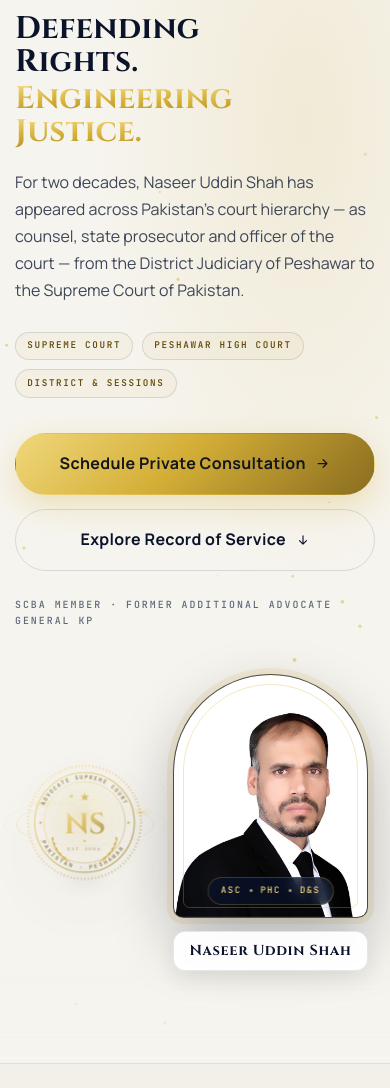
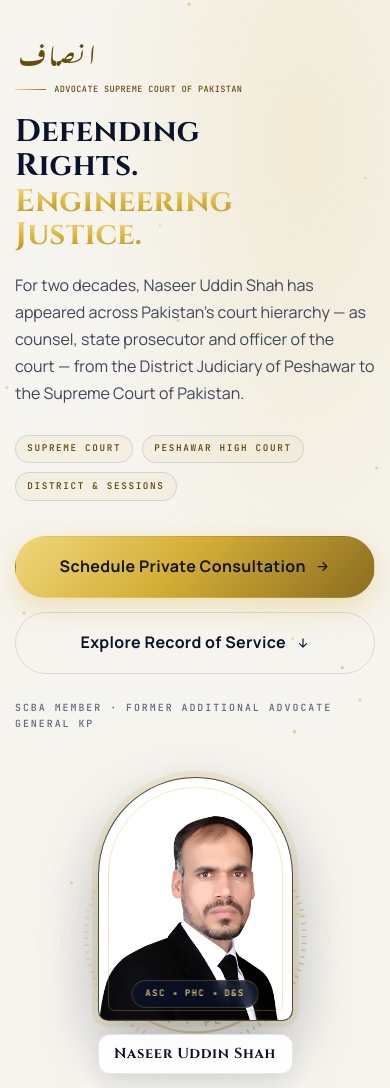
Before and after one commit to AmjidOfficial/Advocate.Naseeruddinshah, a plain HTML site: page index.html in a window 390 px wide. Shown: the part 80-1168 px from the top of the page. Drawn offline with Linux system fonts and the light colour scheme; a web font is replaced by a local one.

Commit message:
Production release: Refactored UI header/hero, dark/light theme, and Vercel setup

```diff
--- a/CSS/responsive-hardening.css
+++ b/CSS/responsive-hardening.css
@@ -27,7 +27,7 @@
   h3 { overflow-wrap: anywhere; }
   p, li, address, .muted, .section-copy { overflow-wrap: anywhere; }
   .hero, .hero-inner, .hero-content, .hero-grid { min-width: 0; }
-  .hero { padding-top: clamp(2rem, 8vw, 4rem); }
+  .hero { padding-top: calc(var(--nav-h) + clamp(2.75rem, 9vw, 4rem)); }
   .hero-grid { grid-template-columns: minmax(0, 1fr) !important; }
   .hero-content, .hero-copy, .hero-text { width: 100%; max-width: 100%; }
   .hero-portrait, .portrait-wrap, .hero-visual { max-width: min(78vw, 340px); margin-inline: auto; }
--- a/CSS/style.css
+++ b/CSS/style.css
@@ -45,7 +45,7 @@
   --font-display: "Cinzel", "Cinzel FB", Georgia, serif;
   --font-body:    "Manrope", "Manrope FB", "Segoe UI", system-ui, sans-serif;
   --font-mono:    "JetBrains Mono", "Courier New", monospace;
-  --font-urdu:    "Noto Nastaliq Urdu", "Urdu Typesetting", serif;
+  --font-urdu:    "Noto Nastaliq Urdu", "Noto Naskh Arabic", "Arabic Typesetting", "Urdu Typesetting", "Segoe UI", Tahoma, serif;
 
   /* Motion */
   --ease-out:   cubic-bezier(.22, 1, .36, 1);
@@ -734,7 +734,7 @@
 
 .hero-eyebrow .urdu {
   font-size: 1.35rem;
-  line-height: 1;
+  line-height: 1.75;
   color: var(--gold-ink);
 }
 .hero-eyebrow .mono { font-size: .68rem; }
@@ -1087,6 +1087,12 @@
   border-block: 1px solid var(--line-soft);
 }
 [data-theme="dark"] .section-alt { background: rgba(11, 19, 43, .38); }
+#advocate {
+  background-image: url("../assets/img/seal-watermark.svg");
+  background-repeat: no-repeat;
+  background-position: right clamp(1rem, 8vw, 7rem) center;
+  background-size: clamp(12rem, 34vw, 24rem);
+}
 
 .section-head { margin-bottom: clamp(2.2rem, 5vw, 3.6rem); max-width: 720px; }
 .section-title {
@@ -1208,6 +1214,7 @@
 .g-item figcaption {
   position: absolute;
   inset: auto 0 0;
+  z-index: 2;
   padding: 1.6rem .9rem .75rem;
   font-size: .68rem;
   letter-spacing: .05em;
@@ -1451,6 +1458,7 @@
 }
 [data-theme="dark"] .tl-card { background: linear-gradient(160deg, var(--surface-2), var(--surface)); }
 [data-theme="light"] .tl-card { background: #FFFFFF; border-color: var(--line); }
+[data-theme="dark"] .tl-card { background-image: url("../assets/img/seal-watermark.svg"), linear-gradient(160deg, var(--surface-2), var(--surface)); }
 .tl-item:hover .tl-card { transform: translateY(-4px); border-color: var(--gold); }
 
 .tl-when {
@@ -2090,6 +2098,37 @@
 
 @media (max-width: 760px) {
   :root { --header-height: 68px; }
+  .hero .hero-eyebrow {
+    display: grid;
+    grid-template-columns: auto minmax(0, 1fr);
+    align-items: center;
+    column-gap: .65rem;
+    row-gap: .35rem;
+    max-width: 100%;
+  }
+  .hero .hero-eyebrow .urdu {
+    grid-column: 1 / -1;
+    grid-row: 1;
+    justify-self: start;
+    padding: .15rem .25rem .3rem;
+    margin-bottom: .1rem;
+    font-size: 1.45rem;
+    line-height: 1.75;
+  }
+  .hero .hero-eyebrow .eyebrow-rule {
+    grid-column: 1;
+    grid-row: 2;
+    width: clamp(1.5rem, 8vw, 2.5rem);
+  }
+  .hero .hero-eyebrow .mono {
+    grid-column: 2;
+    grid-row: 2;
+    min-width: 0;
+    font-size: clamp(.52rem, 2.35vw, .66rem);
+    letter-spacing: clamp(.06em, .35vw, .12em);
+    line-height: 1.55;
+    text-wrap: balance;
+  }
   body { font-size: 1rem; }
   .nav-shell { padding-inline: max(.75rem, env(safe-area-inset-left)); }
   .nav { min-height: 60px; }
@@ -2128,22 +2167,25 @@
   .hero-stage {
     min-height: 0;
     display: grid;
-    grid-template-columns: minmax(0, .8fr) minmax(0, 1.2fr);
-    justify-items: stretch;
+    grid-template-columns: minmax(0, 1fr);
+    justify-items: center;
     margin-top: .5rem;
     padding-block: 1.25rem;
   }
   .seal-stage {
+    position: absolute;
+    inset: 50% auto auto 50%;
     grid-column: 1;
     grid-row: 1;
-    width: min(100%, clamp(96px, 30vw, 120px));
-    margin: 0 auto;
-    opacity: .72;
+    width: clamp(180px, 58vw, 250px);
+    margin: 0;
+    opacity: .42;
+    transform: translate(-50%, -50%);
     pointer-events: none;
   }
   .portrait-arch {
     position: relative;
-    grid-column: 2;
+    grid-column: 1;
     grid-row: 1;
     z-index: 2;
     width: min(100%, clamp(150px, 48vw, 185px));
@@ -2152,6 +2194,16 @@
 }
 
 @media (max-width: 420px) {
+  .hero .hero-eyebrow {
+    column-gap: .5rem;
+    row-gap: .25rem;
+    margin-bottom: 1.25rem;
+  }
+  .hero .hero-eyebrow .urdu { font-size: 1.35rem; }
+  .hero .hero-eyebrow .mono {
+    font-size: clamp(.48rem, 2.2vw, .56rem);
+    letter-spacing: .045em;
+  }
   .hero-title { font-size: clamp(1.8rem, 8vw, 2.15rem); }
   .roster-toggle { display: none; }
   .brand-text strong { font-size: .82rem; }
--- a/index.html
+++ b/index.html
@@ -55,8 +55,8 @@
   <link href="https://fonts.googleapis.com/css2?family=Cinzel:wght@400;500;600;700&family=Manrope:wght@400;500;600;700;800&family=JetBrains+Mono:wght@400;500;600&family=Noto+Nastaliq+Urdu:wght@400;600&display=swap" rel="stylesheet">
 
   <!-- Styles & Scripts -->
-  <link rel="stylesheet" href="CSS/style.css?v=production-2">
-  <link rel="stylesheet" href="CSS/responsive-hardening.css?v=4">
+  <link rel="stylesheet" href="CSS/style.css?v=watermark-5">
+  <link rel="stylesheet" href="CSS/responsive-hardening.css?v=watermark-3">
   <script src="JS/data.js" defer></script>
   <script src="JS/app.js?v=production-1" defer></script>
   <script src="JS/pwa.js?v=1" defer></script>
```
Also changed, not shown: assets/img/seal-watermark.svg (added), 1 other file.
